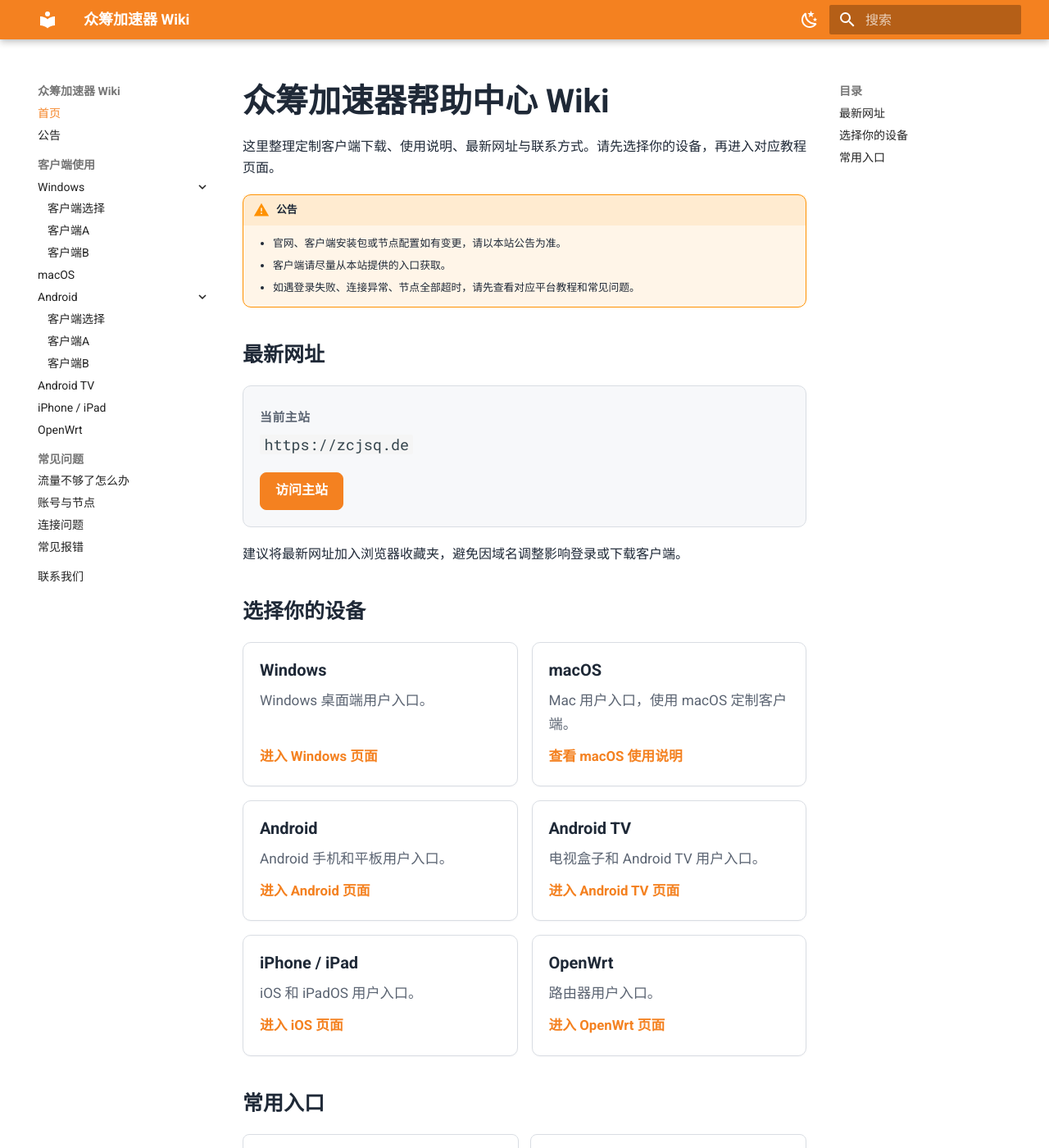
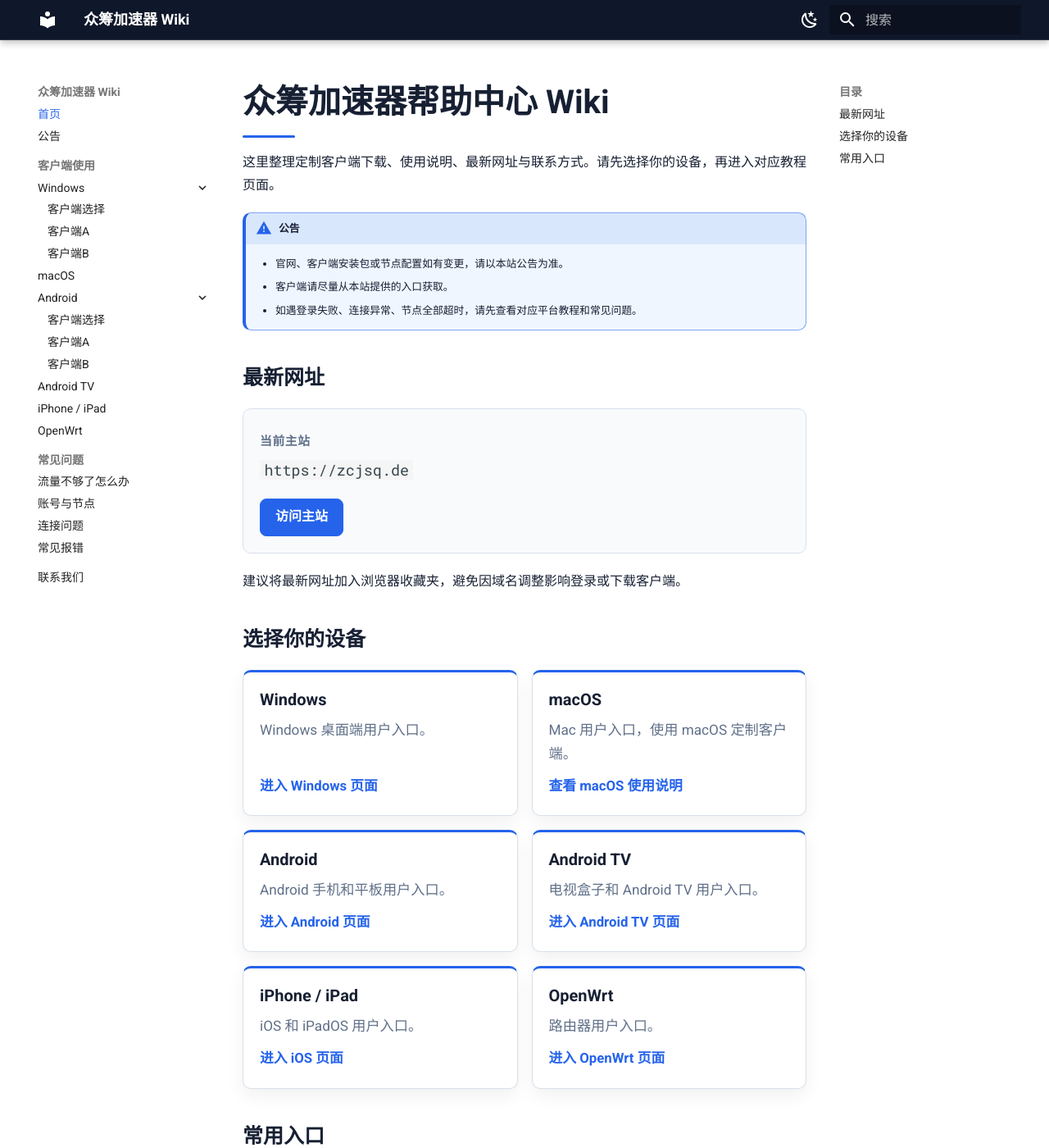
Before and after one commit to Netflixxp/airport-wiki, an MkDocs documentation site: the page built from docs/index.md, in a window 1280 px wide and 1400 px high. Shown: the whole window at 82% size. Built offline with MkDocs 1.6.1 and Material for MkDocs 9.7.7, drawn with Linux system fonts in a browser that asks for light colours.

Commit message:
Refine wiki tech UI style

```diff
--- a/docs/index.md
+++ b/docs/index.md
@@ -57,7 +57,7 @@
 ## 常用入口
 
 <div class="quick-links">
-  <a href="faq/traffic/">流量不够了怎么办</a>
+  <a class="quick-link-featured" href="faq/traffic/">流量不够了怎么办</a>
   <a href="notice/">查看公告</a>
   <a href="faq/subscribe/">账号与节点</a>
   <a href="faq/connection/">连接问题</a>
--- a/docs/stylesheets/extra.css
+++ b/docs/stylesheets/extra.css
@@ -1,41 +1,52 @@
 :root {
-  --md-primary-fg-color: #f48120;
-  --md-primary-fg-color--light: #f59a47;
-  --md-primary-fg-color--dark: #c96414;
-  --md-accent-fg-color: #f48120;
+  --md-primary-fg-color: #2563eb;
+  --md-primary-fg-color--light: #3b82f6;
+  --md-primary-fg-color--dark: #1d4ed8;
+  --md-accent-fg-color: #0ea5e9;
 
   --doc-bg: #ffffff;
-  --doc-bg-soft: #f7f8fa;
-  --doc-bg-muted: #fbfbfc;
-  --doc-border: #d9dde3;
-  --doc-border-strong: #c8ced8;
-  --doc-text: #1f2937;
-  --doc-text-muted: #5b6472;
-  --doc-link-soft: #fff6ed;
-  --doc-info: #eef6ff;
+  --doc-bg-soft: #f8fafc;
+  --doc-bg-muted: #f1f5f9;
+  --doc-border: #d8e0ea;
+  --doc-border-strong: #b8c7d9;
+  --doc-text: #172033;
+  --doc-text-muted: #607089;
+  --doc-link-soft: #eff6ff;
+  --doc-info: #eef7ff;
   --doc-success: #effaf3;
-  --doc-warning: #fff5e8;
+  --doc-warning: #eff6ff;
   --doc-radius: 10px;
-  --doc-shadow: 0 1px 2px rgba(15, 23, 42, 0.04);
+  --doc-shadow: 0 8px 22px rgba(15, 23, 42, 0.06);
 }
 
 [data-md-color-scheme="slate"] {
-  --doc-bg: #101418;
-  --doc-bg-soft: #151b22;
-  --doc-bg-muted: #111820;
-  --doc-border: #2b3542;
-  --doc-border-strong: #3a4655;
-  --doc-text: #edf2f7;
-  --doc-text-muted: #b7c0cc;
-  --doc-link-soft: #241c14;
-  --doc-info: #121e2b;
-  --doc-success: #122319;
-  --doc-warning: #251b11;
-  --doc-shadow: none;
+  --doc-bg: #0f141b;
+  --doc-bg-soft: #141b24;
+  --doc-bg-muted: #18212d;
+  --doc-border: #2b3645;
+  --doc-border-strong: #405169;
+  --doc-text: #eef4fb;
+  --doc-text-muted: #b8c4d3;
+  --doc-link-soft: #0f2438;
+  --doc-info: #102335;
+  --doc-success: #12271a;
+  --doc-warning: #0f2438;
+  --doc-shadow: 0 12px 28px rgba(0, 0, 0, 0.24);
+}
+
+.md-header {
+  background: #0f172a;
+  border-bottom: 1px solid rgba(148, 163, 184, 0.22);
+}
+
+.md-tabs {
+  background: #111827;
+  border-bottom: 1px solid rgba(148, 163, 184, 0.18);
 }
 
 .md-typeset {
   color: var(--doc-text);
+  line-height: 1.72;
 }
 
 .md-typeset h1 {
@@ -44,6 +55,16 @@
   font-size: 2rem;
   font-weight: 700;
   letter-spacing: 0;
+}
+
+.md-typeset h1::after {
+  display: block;
+  width: 3.2rem;
+  height: 3px;
+  margin-top: 0.7rem;
+  content: "";
+  background: var(--md-primary-fg-color);
+  border-radius: 999px;
 }
 
 .md-typeset h2 {
@@ -93,6 +114,7 @@
 .md-typeset .admonition,
 .md-typeset details {
   border: 1px solid var(--doc-border);
+  border-left-width: 4px;
   border-radius: var(--doc-radius);
   box-shadow: none;
 }
@@ -100,6 +122,18 @@
 .md-typeset .admonition.warning,
 .md-typeset details.warning {
   background: var(--doc-warning);
+  border-color: rgba(37, 99, 235, 0.55);
+  border-left-color: var(--md-primary-fg-color);
+}
+
+.md-typeset .admonition.warning > .admonition-title,
+.md-typeset details.warning > summary {
+  background: rgba(37, 99, 235, 0.1);
+}
+
+.md-typeset .admonition.warning > .admonition-title::before,
+.md-typeset details.warning > summary::before {
+  background-color: var(--md-primary-fg-color);
 }
 
 .md-typeset .admonition.info,
@@ -135,21 +169,30 @@
   text-decoration: none !important;
   background: var(--doc-bg);
   border: 1px solid var(--doc-border);
+  border-top: 3px solid var(--md-primary-fg-color);
   border-radius: var(--doc-radius);
   box-shadow: var(--doc-shadow);
   transition: border-color 0.16s ease, background-color 0.16s ease, transform 0.16s ease;
+  touch-action: manipulation;
 }
 
 .doc-card:hover {
-  background: var(--doc-bg-muted);
+  background: var(--doc-bg-soft);
   border-color: var(--doc-border-strong);
+  border-top-color: var(--md-accent-fg-color);
   transform: translateY(-1px);
+}
+
+.doc-card:active,
+.quick-links a:active,
+.doc-button:active {
+  transform: translateY(0);
 }
 
 .doc-card:focus-visible,
 .doc-button:focus-visible,
 .quick-links a:focus-visible {
-  outline: 3px solid rgba(244, 129, 32, 0.35);
+  outline: 3px solid rgba(37, 99, 235, 0.28);
   outline-offset: 2px;
 }
 
@@ -190,6 +233,7 @@
   background: var(--md-primary-fg-color);
   border: 1px solid var(--md-primary-fg-color);
   border-radius: 8px;
+  touch-action: manipulation;
 }
 
 .doc-button:hover {
@@ -206,7 +250,7 @@
 .doc-button.secondary:hover {
   color: var(--md-primary-fg-color) !important;
   background: var(--doc-link-soft);
-  border-color: rgba(244, 129, 32, 0.42);
+  border-color: rgba(37, 99, 235, 0.35);
 }
 
 .action-row {
@@ -258,12 +302,60 @@
   background: var(--doc-bg);
   border: 1px solid var(--doc-border);
   border-radius: 8px;
+  touch-action: manipulation;
 }
 
 .quick-links a:hover {
   color: var(--md-primary-fg-color) !important;
   background: var(--doc-link-soft);
-  border-color: rgba(244, 129, 32, 0.42);
+  border-color: rgba(37, 99, 235, 0.35);
+}
+
+.quick-links .quick-link-featured {
+  grid-column: 1 / -1;
+  min-height: 52px;
+  color: #ffffff !important;
+  background: var(--md-primary-fg-color);
+  border-color: var(--md-primary-fg-color);
+  box-shadow: 0 10px 22px rgba(37, 99, 235, 0.18);
+}
+
+.quick-links .quick-link-featured::after {
+  margin-left: auto;
+  content: "高频问题";
+  font-size: 0.75rem;
+  font-weight: 700;
+  opacity: 0.86;
+}
+
+.decision-grid {
+  display: grid;
+  grid-template-columns: repeat(3, minmax(0, 1fr));
+  gap: 0.8rem;
+  margin: 1rem 0 1.4rem;
+}
+
+.decision-card {
+  display: flex;
+  min-height: 118px;
+  flex-direction: column;
+  gap: 0.45rem;
+  padding: 0.9rem;
+  background: var(--doc-bg-soft);
+  border: 1px solid var(--doc-border);
+  border-top: 3px solid var(--md-accent-fg-color);
+  border-radius: var(--doc-radius);
+}
+
+.decision-card strong {
+  color: var(--doc-text);
+  font-size: 0.95rem;
+}
+
+.decision-card span {
+  color: var(--doc-text-muted);
+  font-size: 0.84rem;
+  line-height: 1.65;
 }
 
 .contact-list {
@@ -294,12 +386,17 @@
 @media screen and (max-width: 960px) {
   .doc-card-grid,
   .doc-card-grid.two,
+  .decision-grid,
   .quick-links {
     grid-template-columns: 1fr;
   }
 
   .doc-card {
     min-height: 124px;
+  }
+
+  .decision-card {
+    min-height: auto;
   }
 
   .action-row {
@@ -322,8 +419,21 @@
   }
 
   .doc-card,
+  .decision-card,
   .address-panel,
   .contact-item {
     padding: 0.9rem;
   }
 }
+
+@media (prefers-reduced-motion: reduce) {
+  .doc-card,
+  .doc-button,
+  .quick-links a {
+    transition: none;
+  }
+
+  .doc-card:hover {
+    transform: none;
+  }
+}
```
Also changed, not shown: docs/faq/traffic.md (+15 -0 lines).
